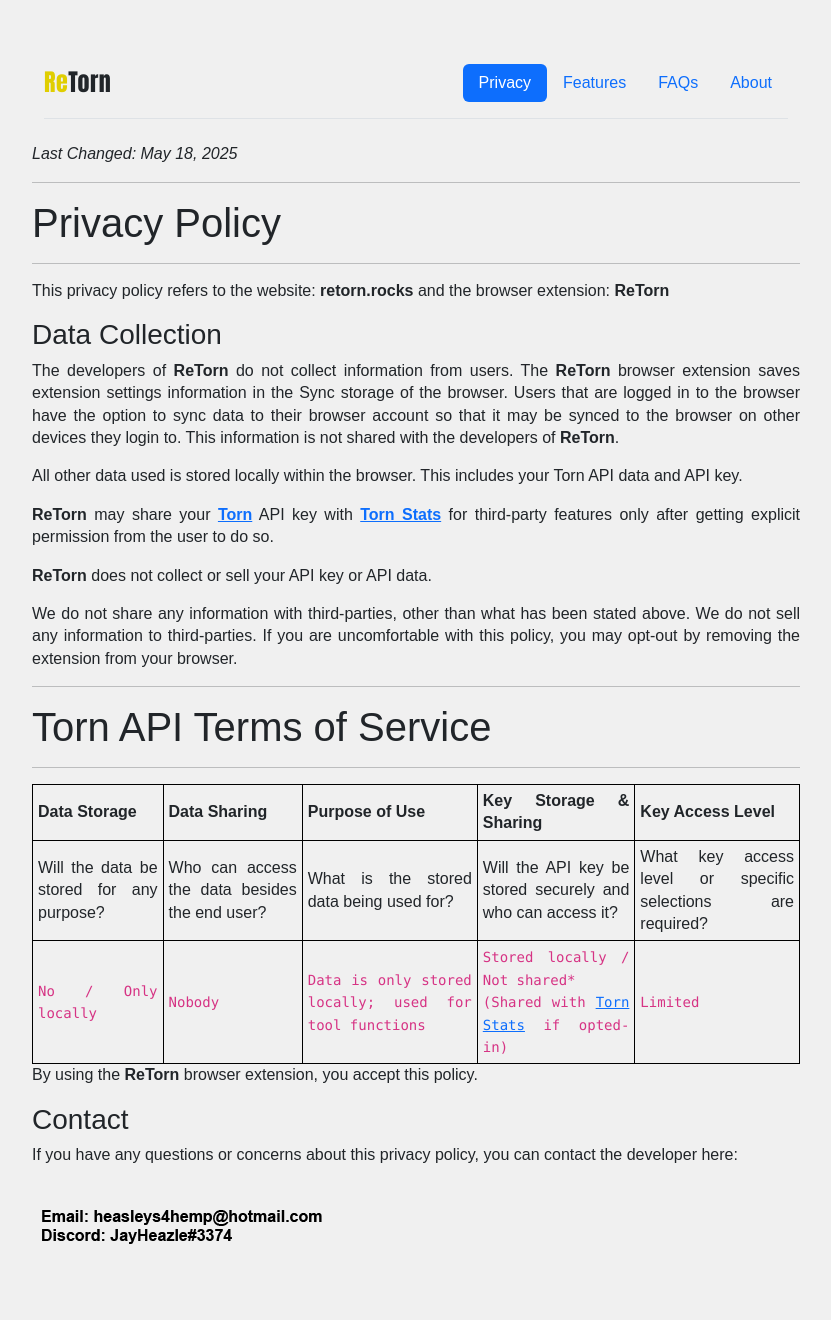
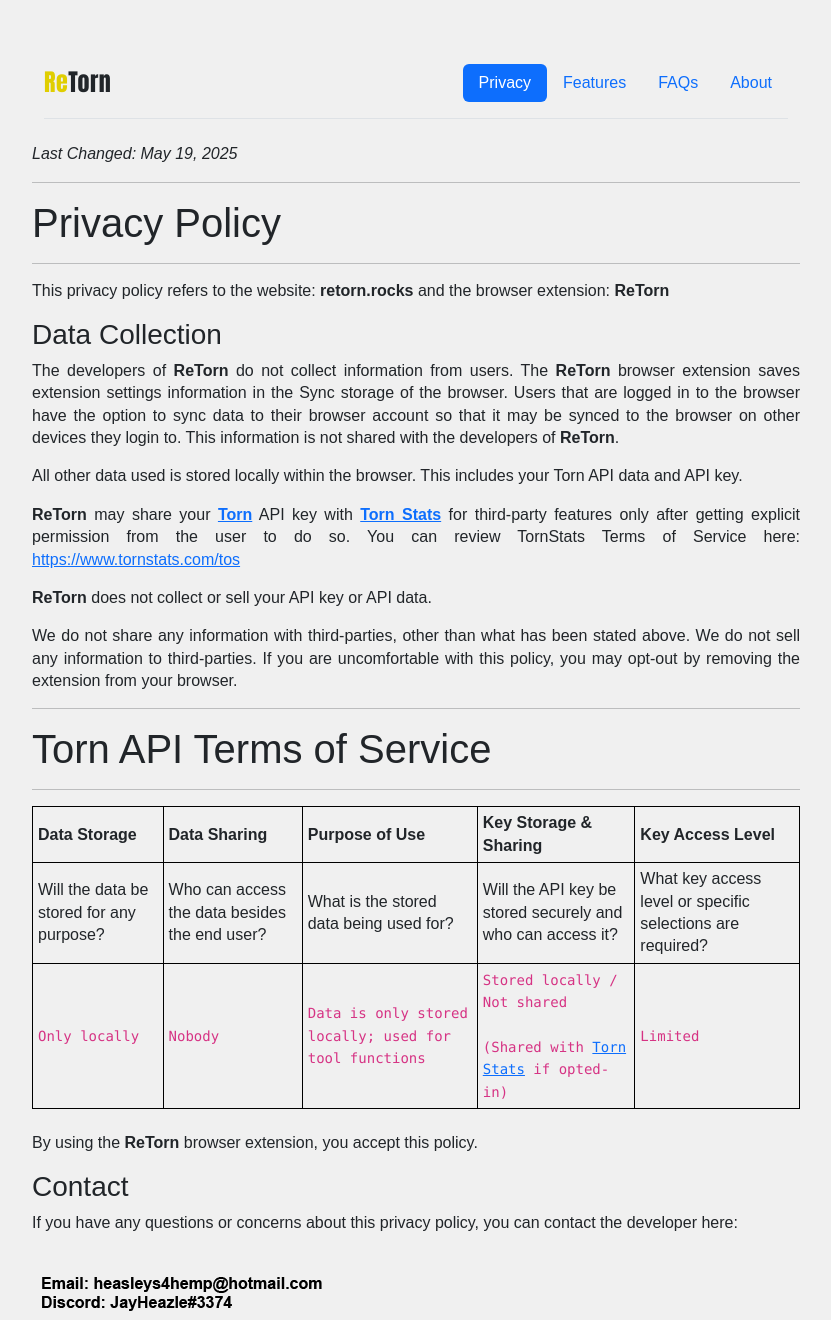
Before and after one commit to Heasleys-ReTorn/Heasleys-ReTorn.github.io, a plain HTML site: page privacy/index.html in a window 1280 px wide. Shown: the whole page, without its empty margins (224-1055 px from the left). Before the commit the page ends 1298 px from the top, so only its background shows below. Drawn offline with nearby package versions, Linux system fonts and the light colour scheme.

Commit message:
Update index.html

```diff
--- a/privacy/index.html
+++ b/privacy/index.html
@@ -26,7 +26,7 @@
     </ul>
     </header>
 </div>
-<em>Last Changed: May 18, 2025</em>
+<em>Last Changed: May 19, 2025</em>
 <hr>
 <h1>Privacy Policy</h1>
 <hr>
@@ -34,13 +34,13 @@
 <h3>Data Collection</h3>
 <p>The developers of <b>ReTorn</b> do not collect information from users. The <b>ReTorn</b> browser extension saves extension settings information in the Sync storage of the browser. Users that are logged in to the browser have the option to sync data to their browser account so that it may be synced to the browser on other devices they login to. This information is not shared with the developers of <b>ReTorn</b>.</p>
 <p>All other data used is stored locally within the browser. This includes your Torn API data and API key.</p>
-<p><b>ReTorn</b> may share your <b><a href="httsp://www.torn.com/">Torn</a></b> API key with <b><a href="https://www.tornstats.com/">Torn Stats</a></b> for third-party features only after getting explicit permission from the user to do so.</p>
+<p><b>ReTorn</b> may share your <b><a href="httsp://www.torn.com/">Torn</a></b> API key with <b><a href="https://www.tornstats.com/">Torn Stats</a></b> for third-party features only after getting explicit permission from the user to do so. You can review TornStats Terms of Service here: <a href="https://www.tornstats.com/tos">https://www.tornstats.com/tos</a></p>
 <p><b>ReTorn</b> does not collect or sell your API key or API data.</p>
 <p>We do not share any information with third-parties, other than what has been stated above. We do not sell any information to third-parties. If you are uncomfortable with this policy, you may opt-out by removing the extension from your browser.</p>
 <hr>
 <h1>Torn API Terms of Service</h1>
 <hr>
-<table style="height: 33px; border: 1px solid #000000;">
+<table style="text-align: left; border: 1px solid #000000; min-width: 600px;">
             <tbody>
             <tr>
                 <td style="padding: 5px; border: 1px solid #000000;"><strong>Data Storage</strong></td>
@@ -58,7 +58,7 @@
             </tr>
             <tr>
                 <td style="padding: 5px; border: 1px solid #000000;">
-                    <code>No / Only locally</code><br>
+                    <code>Only locally</code><br>
                 </td>
                 <td style="padding: 5px; border: 1px solid #000000;">
                     <code>Nobody</code><br>
@@ -67,7 +67,7 @@
                     <code>Data is only stored locally; used for tool functions</code>
                 </td>
                 <td style="padding: 5px; border: 1px solid #000000;">
-                    <code>Stored locally / Not shared* <br>(Shared with <a href="https://www.tornstats.com/">Torn Stats</a> if opted-in)</code><br>
+                    <code>Stored locally / Not shared <br><br>(Shared with <a href="https://www.tornstats.com/">Torn Stats</a> if opted-in)</code><br>
                 </td>
                 <td style="padding: 5px; border: 1px solid #000000;">
                     <code>Limited</code>
@@ -76,6 +76,7 @@
             </tr>
             </tbody>
         </table>
+<br>
 <p>By using the <b>ReTorn</b> browser extension, you accept this policy.</p>
 <h3>Contact</h3>
 <p>If you have any questions or concerns about this privacy policy, you can contact the developer here:</p>
```
